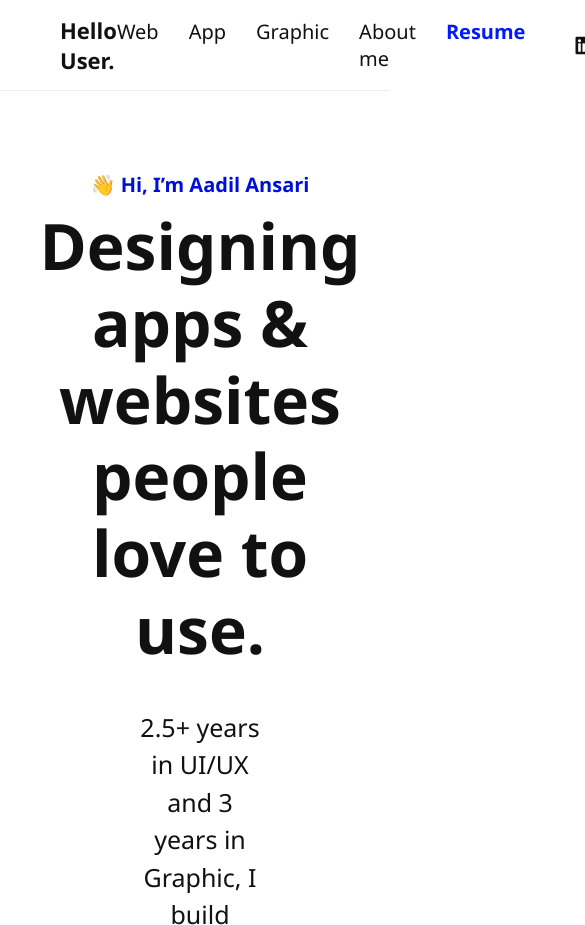
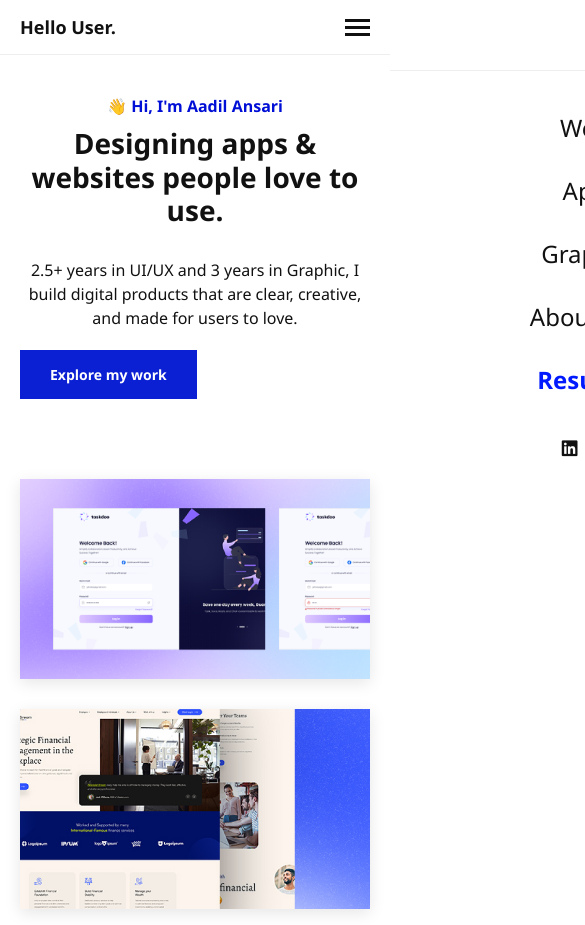
Before and after one commit to fahimcs01/adil-portfolio, a plain HTML site: page index.html in a window 390 px wide. Shown: the top 925 px of the page, 585 px wide, since content can reach past the window. Drawn offline with Linux system fonts and the light colour scheme.

Commit message:
Code Changes

```diff
--- a/index.html
+++ b/index.html
@@ -27,6 +27,7 @@
       align-items: center;
       padding: 15px 60px;
       border-bottom: 1px solid #eee;
+      position: relative;
     }
 
     header .logo {
@@ -57,8 +58,7 @@
       font-weight: bold;
     }
 
-
-    .nav-main{
+    .nav-main {
       display: flex;
       align-items: center;
       gap: 50px;
@@ -77,6 +77,21 @@
 
     .social-icons a:hover {
       color: #001aff;
+    }
+
+    /* Mobile menu toggle */
+    .mobile-menu-toggle {
+      display: none;
+      flex-direction: column;
+      cursor: pointer;
+      gap: 4px;
+    }
+
+    .mobile-menu-toggle span {
+      width: 25px;
+      height: 3px;
+      background: #111;
+      transition: 0.3s;
     }
 
     /* Hero Section */
@@ -154,7 +169,8 @@
 
     .work img {
       width: 100%;
-      height: 100%;
+      height: 300px;
+      object-fit: cover;
       border-radius: 0px;
       box-shadow: 0 4px 15px rgba(0,0,0,0.1);
       transition: 0.3s;
@@ -164,13 +180,199 @@
       transform: translateY(-5px);
     }
 
-    @media(max-width: 900px) {
+    /* Tablet Responsive */
+    @media (max-width: 1200px) {
+      .hero {
+        padding: 60px 80px;
+      }
+
+      .hero-left h1 {
+        font-size: 54px;
+      }
+
+      .hero-right p {
+        font-size: 22px;
+      }
+    }
+
+    @media (max-width: 1024px) {
+      header {
+        padding: 15px 40px;
+      }
+
+      .nav-main {
+        gap: 30px;
+      }
+
+      header nav ul {
+        gap: 20px;
+      }
+
+      header nav ul li a {
+        font-size: 18px;
+      }
+
+      .hero {
+        padding: 60px 40px;
+        gap: 30px;
+      }
+
+      .hero-left h1 {
+        font-size: 48px;
+      }
+
+      .hero-right p {
+        font-size: 20px;
+      }
+
+      .work {
+        grid-template-columns: repeat(2, 1fr);
+        padding: 40px 40px;
+      }
+    }
+
+    /* Mobile Responsive */
+    @media (max-width: 768px) {
+      header {
+        padding: 15px 20px;
+      }
+
+      .nav-main {
+        position: fixed;
+        top: 70px;
+        right: -100%;
+        width: 100%;
+        height: calc(100vh - 70px);
+        background: white;
+        flex-direction: column;
+        justify-content: flex-start;
+        align-items: center;
+        gap: 0;
+        transition: right 0.3s ease;
+        z-index: 1000;
+        border-top: 1px solid #eee;
+      }
+
+      .nav-main.active {
+        right: 0;
+      }
+
+      .nav-main nav {
+        width: 100%;
+        padding: 40px 0;
+      }
+
+      .nav-main nav ul {
+        flex-direction: column;
+        gap: 30px;
+        align-items: center;
+      }
+
+      .nav-main nav ul li a {
+        font-size: 24px;
+      }
+
+      .social-icons {
+        padding-bottom: 40px;
+      }
+
+      .mobile-menu-toggle {
+        display: flex;
+      }
+
+      .mobile-menu-toggle.active span:nth-child(1) {
+        transform: rotate(45deg) translate(6px, 6px);
+      }
+
+      .mobile-menu-toggle.active span:nth-child(2) {
+        opacity: 0;
+      }
+
+      .mobile-menu-toggle.active span:nth-child(3) {
+        transform: rotate(-45deg) translate(6px, -6px);
+      }
+
+      .hero {
+        padding: 40px 20px;
+      }
+
       .hero-text {
         flex-direction: column;
         text-align: center;
+        gap: 30px;
       }
+
+      .hero-left h3 {
+        font-size: 18px;
+      }
+
+      .hero-left h1 {
+        font-size: 36px;
+      }
+
+      .hero-right p {
+        font-size: 18px;
+      }
+
+      .btn-primary {
+        padding: 15px 30px;
+        font-size: 14px;
+      }
+
       .work {
         grid-template-columns: 1fr;
+        padding: 40px 20px;
+        gap: 30px;
+      }
+
+      .work img {
+        height: 250px;
+      }
+    }
+
+    /* Small Mobile */
+    @media (max-width: 480px) {
+      header .logo {
+        font-size: 18px;
+      }
+
+      .hero-left h1 {
+        font-size: 28px;
+      }
+
+      .hero-right p {
+        font-size: 16px;
+      }
+
+      .hero-left h3 {
+        font-size: 16px;
+      }
+
+      .work img {
+        height: 200px;
+      }
+
+      .social-icons a {
+        font-size: 18px;
+      }
+    }
+
+    /* Very Small Mobile */
+    @media (max-width: 360px) {
+      header {
+        padding: 15px 15px;
+      }
+
+      .hero {
+        padding: 30px 15px;
+      }
+
+      .hero-left h1 {
+        font-size: 24px;
+      }
+
+      .work {
+        padding: 30px 15px;
       }
     }
   </style>
@@ -178,6 +380,36 @@
     function exploreWork() {
       document.getElementById("work").scrollIntoView({ behavior: "smooth" });
     }
+
+    function toggleMobileMenu() {
+      const navMain = document.querySelector('.nav-main');
+      const toggle = document.querySelector('.mobile-menu-toggle');
+
+      navMain.classList.toggle('active');
+      toggle.classList.toggle('active');
+    }
+
+    // Close mobile menu when clicking on a nav link
+    document.addEventListener('DOMContentLoaded', function() {
+      const navLinks = document.querySelectorAll('.nav-main nav ul li a');
+      const navMain = document.querySelector('.nav-main');
+      const toggle = document.querySelector('.mobile-menu-toggle');
+
+      navLinks.forEach(link => {
+        link.addEventListener('click', () => {
+          navMain.classList.remove('active');
+          toggle.classList.remove('active');
+        });
+      });
+
+      // Close menu when clicking outside
+      document.addEventListener('click', function(e) {
+        if (!navMain.contains(e.target) && !toggle.contains(e.target)) {
+          navMain.classList.remove('active');
+          toggle.classList.remove('active');
+        }
+      });
+    });
   </script>
 </head>
 <body>
@@ -199,13 +431,18 @@
         <a href="https://www.instagram.com" target="_blank"><i class="fab fa-instagram"></i></a>
       </div>
     </div>
+    <div class="mobile-menu-toggle" onclick="toggleMobileMenu()">
+      <span></span>
+      <span></span>
+      <span></span>
+    </div>
   </header>
 
   <!-- Hero Section -->
   <section class="hero">
     <div class="hero-text">
       <div class="hero-left">
-        <h3>👋 Hi, I’m Aadil Ansari</h3>
+        <h3>👋 Hi, I'm Aadil Ansari</h3>
         <h1>Designing apps & websites people love to use.</h1>
       </div>
       <div class="hero-right">
```
Lines whose indentation alone changed are shown as unchanged.
